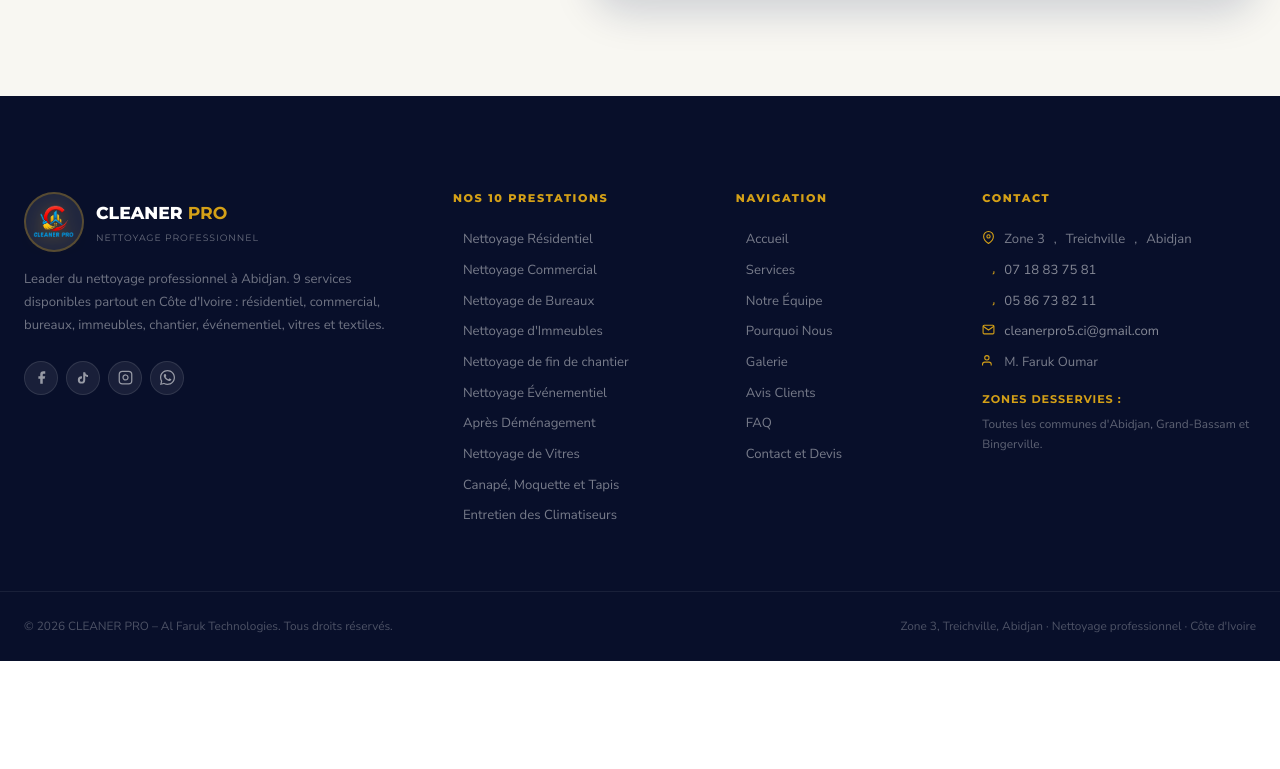
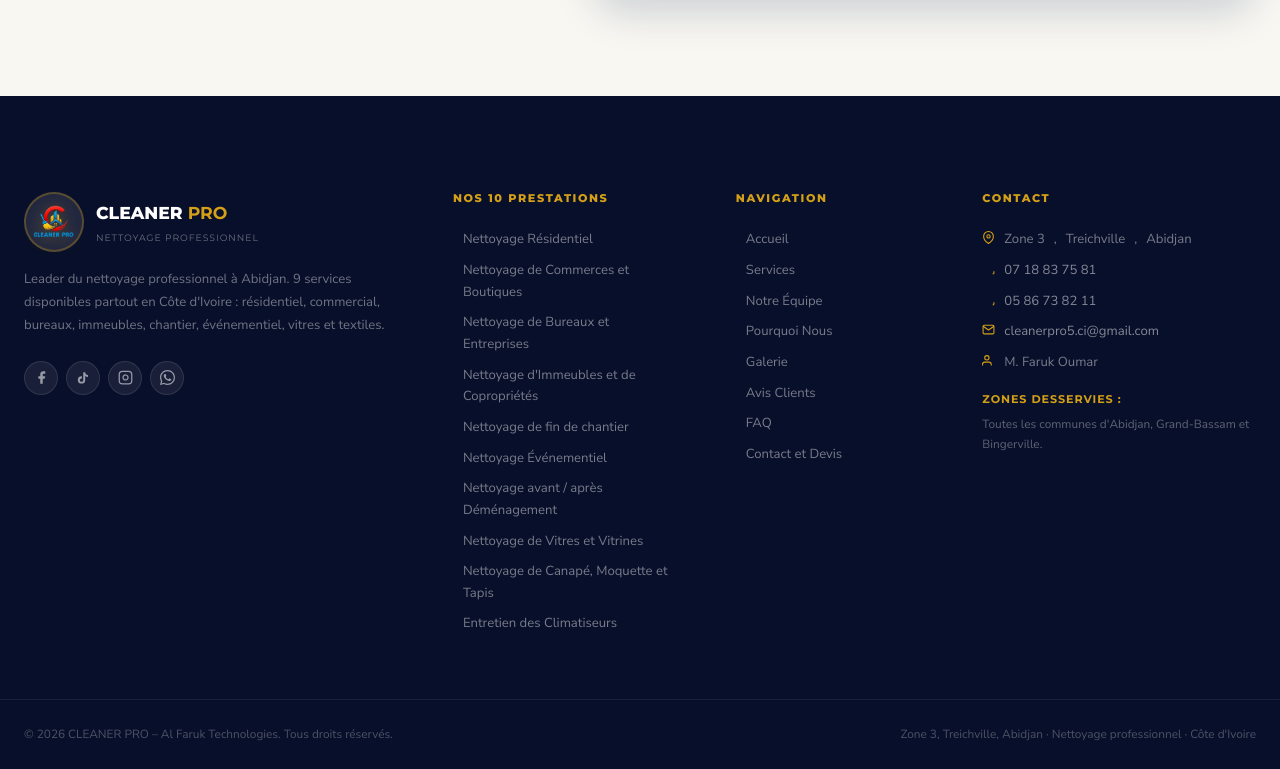
Before and after one commit to cleanerpro5ci/cleaner-pro-site, a plain HTML site: page index.html in a window 1280 px wide. Shown: the part 9942-10711 px from the top of the page. Before the commit the page ends 10603 px from the top, so only its background shows below. Drawn offline with Linux system fonts and the light colour scheme.

Commit message:
Update index.html

```diff
--- a/index.html
+++ b/index.html
@@ -1076,15 +1076,15 @@
           <h4 class="footer__col-title" data-fr="Nos 10 prestations" data-en="Our 10 services">Nos 10 prestations</h4>
           <ul class="footer__links">
             <li><a href="#services" data-fr="Nettoyage Résidentiel" data-en="Residential Cleaning">Nettoyage Résidentiel</a></li>
-            <li><a href="#services" data-fr="Nettoyage Commercial" data-en="Commercial Cleaning">Nettoyage Commercial</a></li>
-            <li><a href="#services" data-fr="Nettoyage de Bureaux" data-en="Office Cleaning">Nettoyage de Bureaux</a></li>
-            <li><a href="#services" data-fr="Nettoyage d'Immeubles" data-en="Building Cleaning">Nettoyage d'Immeubles</a></li>
+            <li><a href="#services" data-fr="Nettoyage de Commerces et Boutiques" data-en="Retail and Store Cleaning">Nettoyage de Commerces et Boutiques</a></li>
+            <li><a href="#services" data-fr="Nettoyage de Bureaux et Entreprises" data-en="Office and Business Cleaning">Nettoyage de Bureaux et Entreprises</a></li>
+            <li><a href="#services" data-fr="Nettoyage d'Immeubles et de Copropriétés" data-en="Building and Condominium Cleaning">Nettoyage d'Immeubles et Copropriétés</a></li>
             <li><a href="#services" data-fr="Nettoyage de fin de chantier" data-en="Post-Construction Cleaning">Nettoyage de fin de chantier</a></li>
             <li><a href="#services" data-fr="Nettoyage Événementiel" data-en="Event Cleaning">Nettoyage Événementiel</a></li>
-            <li><a href="#services" data-fr="Après Déménagement" data-en="Post-Move">Après Déménagement</a></li>
-            <li><a href="#services" data-fr="Nettoyage de Vitres" data-en="Window Cleaning">Nettoyage de Vitres</a></li>
-            <li><a href="#services" data-fr="Canapé, Moquette et Tapis" data-en="Sofa, Carpet and Rug">Canapé, Moquette et Tapis</a></li>
-            <li><a href="#services" data-fr="Entretien des Climatiseurs" data-en="Air Conditioning Maintenance">Entretien des Climatiseurs</a></li>
+            <li><a href="#services" data-fr="Nettoyage avant / après Déménagement" data-en="Pre- and Post-Move Cleaning">Nettoyage avant / après Déménagement</a></li>
+            <li><a href="#services" data-fr="Nettoyage de Vitres et Vitrines" data-en="Window and Storefront Cleaning">Nettoyage de Vitres et Vitrines</a></li>
+            <li><a href="#services" data-fr="Nettoyage de Canapé, Moquette et Tapis" data-en="Sofa, Carpet, and Rug Cleaning"> Nettoyage de Canapés, Moquette et Tapis</a></li>
+            <li><a href="#services" data-fr="Entretien des Climatiseurs" data-en="Maintenance of Air Conditioners and Gas Stoves">Entretien des Climatiseurs et Gazinières</a></li>
           </ul>
         </div>
 
```
